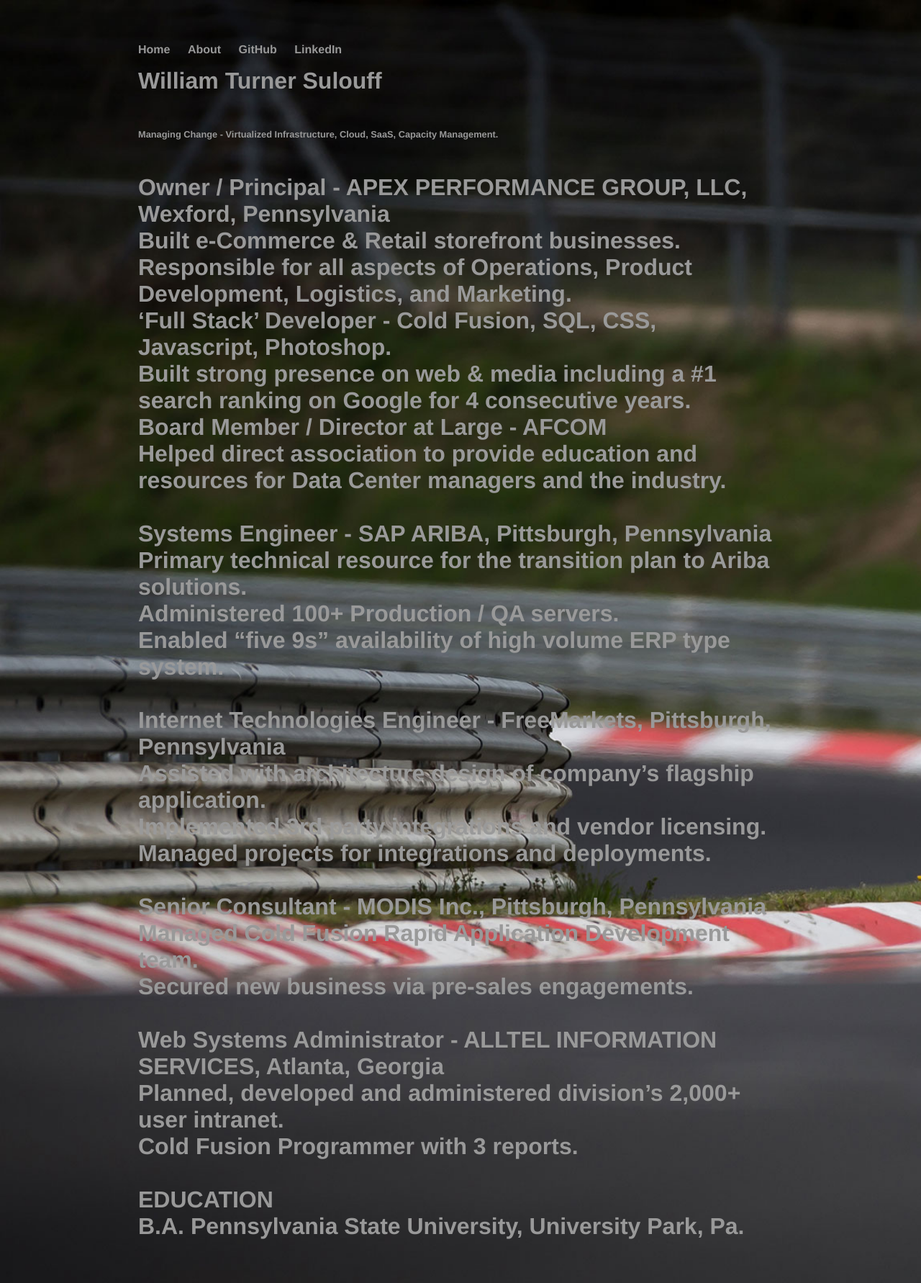
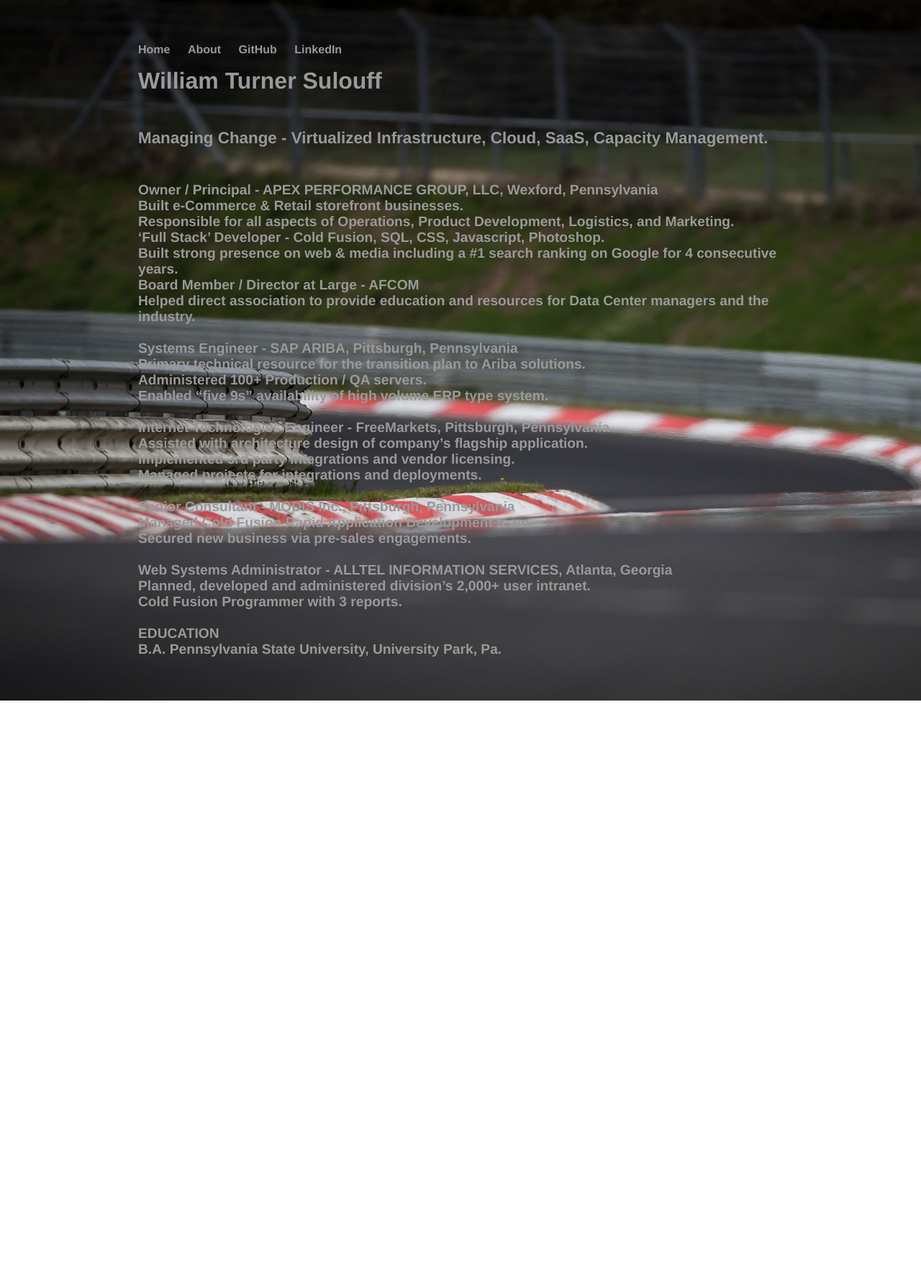
Before and after one commit to apex944/apex944.github.io, a Jekyll site: the page cv/index.html, which Jekyll copies as it is, in a window 1280 px wide. Shown: the whole page at 72% size. Built offline with Jekyll 4.4.1, drawn with Linux system fonts in a browser that asks for light colours; after the commit the page ends 973 px from its top, so only the background shows below that.

Commit message:
updated cv2

```diff
--- a/css/main.css
+++ b/css/main.css
@@ -73,5 +73,12 @@
     padding: 0px;
     font-weight: bold;
     color: #999;
-    font-size:.4em;
+    font-size:.7em;
 }
+.cv2 {
+    font-family:'Helvetica', 'Arial', 'Sans-Serif';
+    padding: 0px;
+    font-weight: bold;
+    color: #999;
+    font-size:.6em;
+}
--- a/cv/index.html
+++ b/cv/index.html
@@ -25,6 +25,7 @@
             <div class="cv1">
             Managing Change - Virtualized Infrastructure, Cloud, SaaS, Capacity Management.</div>
             </p>
+            <div class="cv2">
             Owner / Principal - APEX PERFORMANCE GROUP, LLC, Wexford, Pennsylvania</br>
                 Built e-Commerce & Retail storefront businesses. </br>
                 Responsible for all aspects of Operations, Product Development, Logistics, and Marketing.</br>
@@ -54,7 +55,7 @@
             </br>
             EDUCATION</br>
                 B.A. Pennsylvania State University, University Park, Pa.</br>
-
+            </div><!-- /.cv2 -->
                </div><!-- /.blurb -->
             </div><!-- /.container -->
         </div class="content"
```
